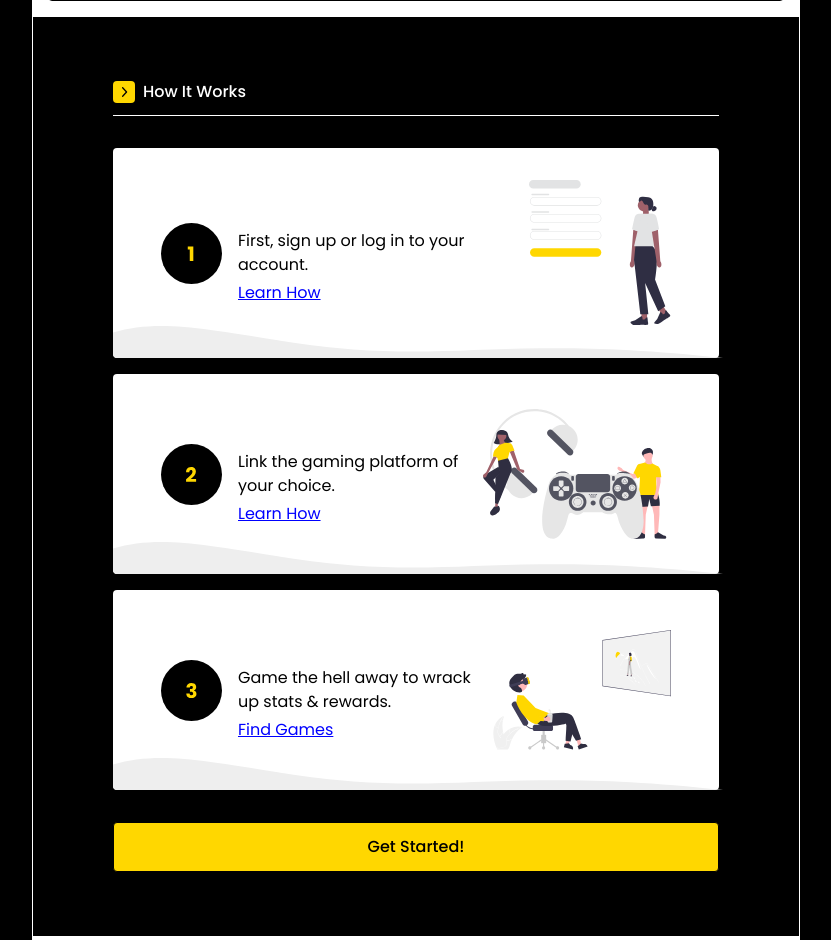
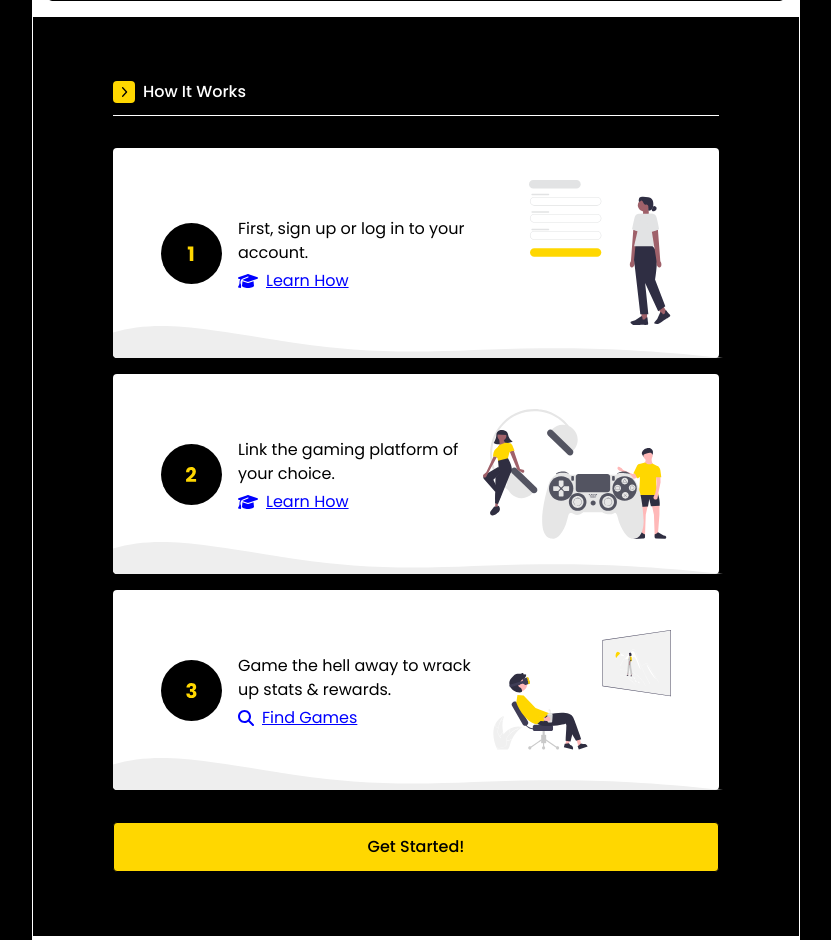
Before and after one commit to avinno/StatCrak, a PHP site: page / in a window 1280 px wide. Shown: the part 570-1510 px from the top of the page, without its empty margins (224-1055 px from the left). Run offline with PHP 8.4, Linux system fonts and the light colour scheme.

Commit message:
html/css updates, added links to step cards, and uploaded svg's

```diff
--- a/css/style.css
+++ b/css/style.css
@@ -487,5 +487,18 @@ button, .btn-signup {
 
 .step-copy-wrapper h3 {
 	margin-bottom: .5rem;
-	margin-top: 1.5rem;
 }
+
+.step-copy-wrapper a {
+	display: flex;
+	flex-direction: row;
+	align-items: center;
+}
+
+.step-copy-wrapper img {
+	max-width: 20px;
+}
+
+.step-card:nth-of-type(3) .step-copy-wrapper a img {
+	max-width: 16px;
+}
--- a/index.html
+++ b/index.html
@@ -39,7 +39,7 @@
 						<img src="media/svg/step-1-circle.svg" alt="Step 1 circle icon">
 						<div class="step-copy-wrapper">
 							<h3>First, sign up or log in to your account.</h3>
-							<a href="#">Learn How</a>
+							<a href="#"><img src="media/svg/grad-hat.svg" alt="Graduation hat icon">Learn How</a>
 						</div>
 						<img src="media/svg/step-1-ill.svg" alt="Step 1 illustration">
 						<img src="media/svg/step-card-curve.svg" alt="Curved graphical element" class="curved-svg">
@@ -48,7 +48,7 @@
 						<img src="media/svg/step-2-circle.svg" alt="Step 1 circle icon">
 						<div class="step-copy-wrapper">
 							<h3>Link the gaming platform of your choice.</h3>
-							<a href="#">Learn How</a>
+							<a href="#"><img src="media/svg/grad-hat.svg" alt="Graduation hat icon">Learn How</a>
 						</div>
 						<img src="media/svg/step-2-ill.svg" alt="Step 1 illustration">
 						<img src="media/svg/step-card-curve.svg" alt="Curved graphical element" class="curved-svg">
@@ -57,7 +57,7 @@
 						<img src="media/svg/step-3-circle.svg" alt="Step 1 circle icon">
 						<div class="step-copy-wrapper">
 							<h3>Game the hell away to wrack up stats & rewards.</h3>
-							<a href="#">Find Games</a>
+							<a href="#"><img src="media/svg/search.svg" alt="Magnifying glass icon">Find Games</a>
 						</div>
 						<img src="media/svg/step-3-ill.svg" alt="Step 1 illustration">
 						<img src="media/svg/step-card-curve.svg" alt="Curved graphical element" class="curved-svg">
```
Also changed, not shown: media/svg/grad-hat.svg (added), media/svg/search.svg (added).
